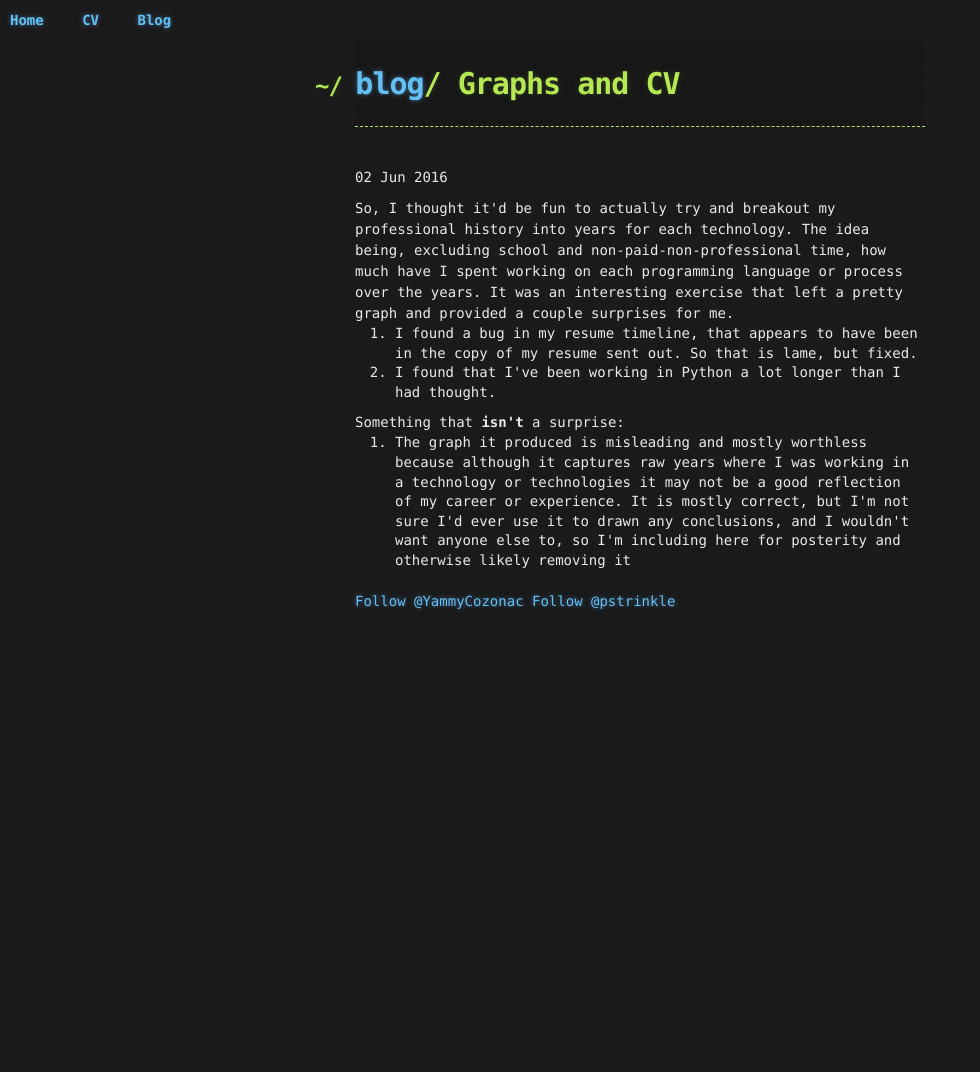
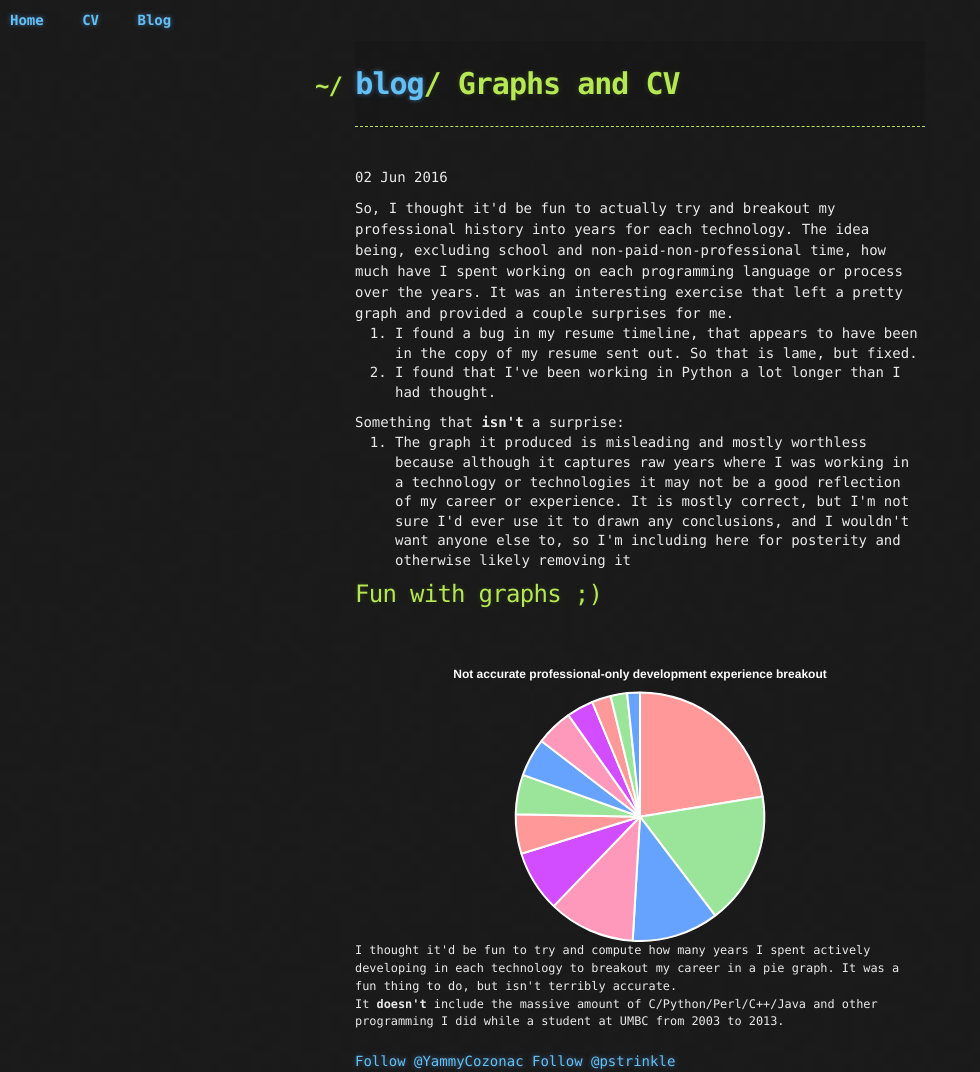
Before and after one commit to pstrinkle/pstrinkle.github.io, a Jekyll site: the page built from _posts/2016-06-02-graphs-cv.html, in a window 1280 px wide. Shown: the whole page, without its empty margins (0-980 px from the left). Built offline with Jekyll 4.4.1, drawn with Linux system fonts in a browser that asks for light colours; nearby versions of some CDN libraries; comment, search, counter and statistics services are not loaded; before the commit the page ends 900 px from its top, so only the background shows below that; some of the changed lines change nothing that is shown.

Commit message:
Update 2016-06-02-graphs-cv.html

```diff
--- a/_posts/2016-06-02-graphs-cv.html
+++ b/_posts/2016-06-02-graphs-cv.html
@@ -19,3 +19,154 @@ Something that <strong>isn't</strong> a surprise:
 or technologies it may not be a good reflection of my career or experience.  It is mostly correct, but I'm not sure I'd ever use it to
 drawn any conclusions, and I wouldn't want anyone else to, so I'm including here for posterity and otherwise likely removing it</li>
 </ol>
+
+<section>
+  <h2>Fun with graphs ;)</h2>
+  <div id="canvas-holder" style="position:relative;">
+    <canvas id="funpie_pie" />
+  </div>
+  <div id="chartjs-tooltip"></div>
+  <p class="small">
+    I thought it'd be fun to try and compute how many years I spent actively developing in each technology
+    to breakout my career in a pie graph.  It was a fun thing to do, but isn't terribly accurate.<br />
+    It <strong>doesn't</strong> include the massive amount of C/Python/Perl/C++/Java and other programming I did while a student
+    at UMBC from 2003 to 2013.
+  </p>
+</section>
+
+<script src="//cdnjs.cloudflare.com/ajax/libs/Chart.js/2.1.0/Chart.min.js"></script>
+
+<script>
+  $(function() {
+    $('.more').on('click', function(event) {
+      event.preventDefault(); // no href for you!
+      var t = this;
+      $('#' + $(t).attr('href')).slideToggle({complete: function() {
+        $(t).remove(); // only have this once, no reason to toggle
+      }});
+    });
+
+    /* I spent 20 minutes playing with matching primary technologies per job over the past
+     * several years and came up with these values.
+     *
+     * It's not perfect and doesn't include the massive amount of time I did this stuff in school.
+     */
+    var d = {'C' : 8.67, 'Ops' : 1.75, 'Analysis' : 2.58, 'x86 asm' : 5.67,
+             'arm asm' : 2.42, 'Python' : 11.26, 'Objective-C' : 1.08, 'C++' : 1.25,
+             'C#' : 0.83, 'JavaScript' : 4.0, 'NoSQL' : 2.59, 'JTAG' : 5.67,
+             'HTML+CSS' : 2.49};
+    var unsorted = [];
+
+    // I want to sort it largest to smallest.
+    $.each(d, function(key, value) { unsorted.push([key, value]); });
+    unsorted.sort(function(a, b) { return a[1] < b[1] ? 1 : a[1] > b[1] ? -1 : 0 });
+
+    var colors = ['255,153,153,', '154,229,154,', '102,163,255,', '255,153,187,', '210,77,255,'];
+    var data = {
+      labels: [],
+      datasets: [{ data: [], backgroundColor: [], hoverBackgroundColor: [] }]
+    };
+
+    var i = 0;
+    var m = colors.length;
+
+    $.each(unsorted, function(index, element) {
+      data.labels.push(element[0]);
+      data.datasets[0].data.push(element[1]);
+      data.datasets[0].backgroundColor.push('rgba(' + colors[i] + '1)');
+      data.datasets[0].hoverBackgroundColor.push('rgba(' + colors[i] + '0.5)');
+      i = (i + 1) % m;
+    });
+
+    // https://jsfiddle.net/patrickactivatr/ytLtmLgs/1/
+    var custom = function(tooltip) {
+      if (!tooltip) { return; }
+
+      var tooltipEl = $("#chartjs-tooltip");
+
+      if (!tooltipEl[0]) {
+        $('body').append('<div id="chartjs-tooltip"></div>');
+        tooltipEl = $('#chartjs-tooltip');
+      }
+
+      // Hide if no tooltip
+      if (!tooltip.opacity) {
+        tooltipEl.css({opacity: 0});
+        $('.chartjs-wrap canvas').each(function(index, el) {
+          $(el).css('cursor', 'default');
+        });
+        return;
+      }
+
+      $(this._chart.canvas).css('cursor', 'pointer');
+
+      // Set caret Position
+      tooltipEl.removeClass('above below no-transform');
+      if (tooltip.yAlign) {
+        tooltipEl.addClass(tooltip.yAlign);
+      } else {
+        tooltipEl.addClass('no-transform');
+      }
+
+      // Set Text
+      if (tooltip.body) {
+        var body_s = tooltip.body.join('\n');
+        var pieces = [];
+        $.each(body_s.split(':'), function(index, element) {
+          pieces.push(element.trim());
+        });
+
+        tooltipEl.html(pieces[0] + ': ' + pieces[1] + ' years');
+      }
+
+      // Find Y Location on page
+      var top = 0;
+      if (tooltip.yAlign) {
+        var ch = 0;
+        // because for me it was always undefined...
+        if (tooltip.caretHeight) {
+          ch = tooltip.caretHeight;
+        }
+
+        if (tooltip.yAlign == 'above') {
+          top = tooltip.y - ch - tooltip.caretPadding;
+        } else {
+          top = tooltip.y + ch + tooltip.caretPadding;
+        }
+      }
+
+      var position = $('#funpie_pie').offset(); /* location within document */
+
+      // Display, position, and set styles for font
+      tooltipEl.css({
+        opacity: 1,
+        width: 'auto',
+        left: position.left + tooltip.x + 'px',
+        top: position.top + top + 'px',
+        fontFamily: tooltip._fontFamily,
+        fontSize: tooltip.fontSize,
+        fontStyle: tooltip._fontStyle,
+        padding: tooltip.yPadding + 'px ' + tooltip.xPadding + 'px',
+      });
+    };
+
+    Chart.defaults.global.tooltips.custom = custom;
+
+    var ctx = document.getElementById("funpie_pie").getContext("2d");
+    new Chart(ctx, {
+      type: "pie",
+      data: data,
+      options: {
+        responsive: true,
+        title: {
+          display: true,
+          text: 'Not accurate professional-only development experience breakout',
+          fontColor: '#fff',
+          fontSize: 12,
+        },
+        legend: { display: false, },
+        tooltips: { enabled: false, },
+      },
+    });
+  });
+</script>
```
